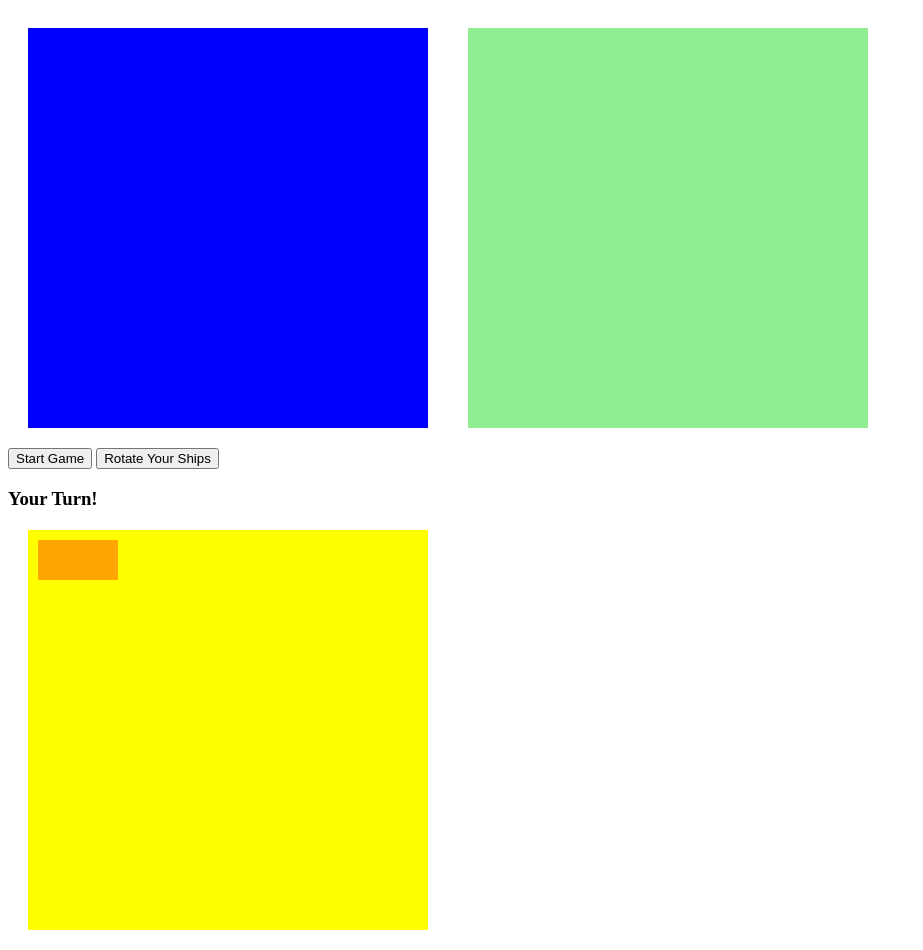
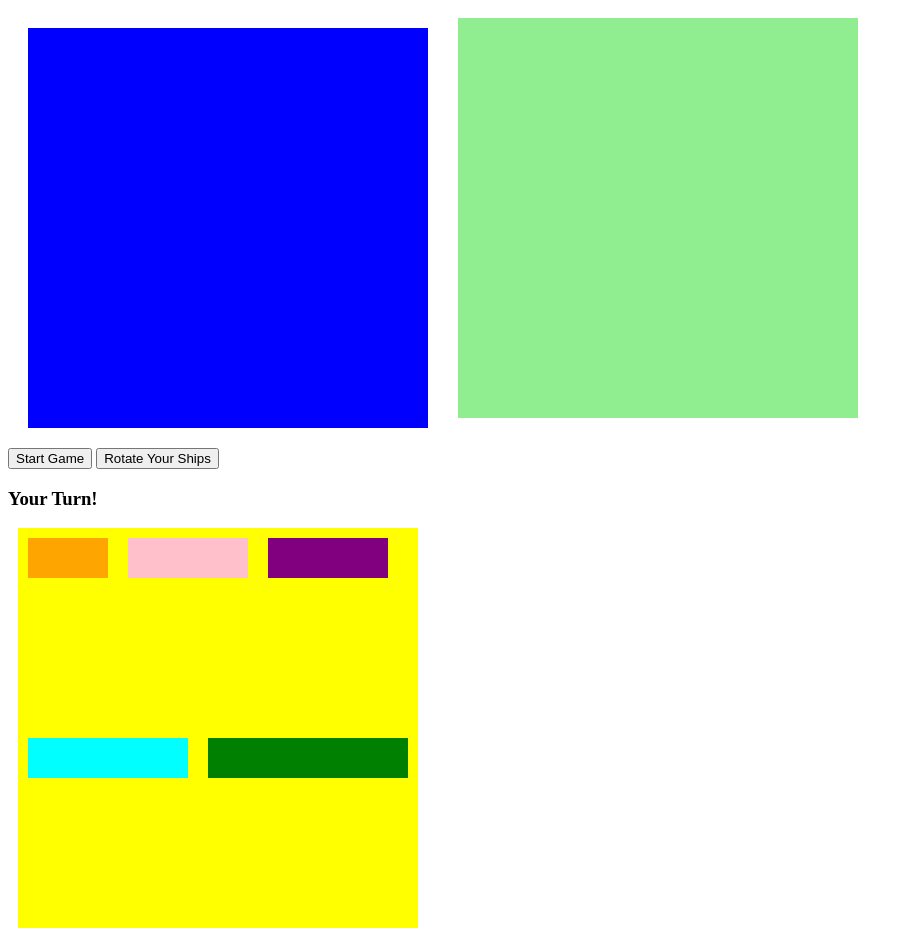
Before and after one commit to haleighspurlock/BATTLESHIPS, a plain HTML site: page index.html in a window 1280 px wide. Shown: the whole page, without its empty margins (0-923 px from the left). Drawn offline with Linux system fonts and the light colour scheme.

Commit message:
started js file with necessary items

```diff
--- a/app.js
+++ b/app.js
@@ -0,0 +1,15 @@
+document.addEventListener('DOMContentLoded', () => {
+    const userGrid = document.querySelector('.grid-user')
+    const computerGrid = document.querySelector('.grid-computer')
+    const displayGrid = document.querySelector('.grid-display')
+    const ships = document.querySelectorAll('.ship')
+    const destroyer = document.querySelector('.destroyer-container')
+    const submarine = document.querySelector('.submarine-container')
+    const cruiser = document.querySelector('.cruiser-container')
+    const battleship = document.querySelector('.battleship-container')
+    const carrier = document.querySelector('.carrier-container')
+    const startButton =  document.querySelector('#start')
+    const rotateButton = doccument.querySelector('#rotate')
+    const turnDisplay = document.querySelector('#whose-turn')
+    const infoDisplay = document.querySelector('#info')
+})
--- a/index.html
+++ b/index.html
@@ -27,6 +27,29 @@
                 <div id='destroyer-0'></div>
                 <div id='destroyer-1'></div>
             </div>
+            <div class='ship submarine-container' draggable='true'>
+                <div id='submarine-0'></div>
+                <div id='submarine-1'></div>
+                <div id='submarine-2'></div>
+            </div>
+            <div class='ship cruiser-container' draggable='true'>
+                <div id='cruiser-0'></div>
+                <div id='cruiser-1'></div>
+                <div id='cruiser-2'></div>
+            </div>
+            <div class='ship battleship-container' draggable='true'>
+                <div id='battleship-0'></div>
+                <div id='battleship-1'></div>
+                <div id='battleship-2'></div>
+                <div id='battleship-3'></div>
+            </div>
+            <div class='ship carrier-container' draggable='true'>
+                <div id='carrier-0'></div>
+                <div id='carrier-1'></div>
+                <div id='carrier-2'></div>
+                <div id='carrier-3'></div>
+                <div id='carrier-4'></div>
+            </div>
         </div>
         </div>
 
--- a/style.css
+++ b/style.css
@@ -22,7 +22,7 @@
     display: flex;
     flex-wrap: wrap;
     background-color: lightgreen;
-    margin: 20px;
+    margin: 10px;
 }
 
 .grid-display {
@@ -31,7 +31,7 @@
     display: flex;
     flex-wrap: wrap;
     background-color: yellow;
-    margin: 20px;
+    margin: 10px;
 }
 
 .destroyer-container{
@@ -42,6 +42,38 @@
     display: flex;
 }
 
+.submarine-container{
+    width: 120px;
+    height: 40px;
+    background-color:pink;
+    margin: 10px;
+    display: flex;
+}
+
+.cruiser-container{
+    width: 120px;
+    height: 40px;
+    background-color:purple;
+    margin: 10px;
+    display: flex;
+}
+
+.battleship-container{
+    width: 160px;
+    height: 40px;
+    background-color:aqua;
+    margin: 10px;
+    display: flex;
+}
+
+.carrier-container{
+    width: 200px;
+    height: 40px;
+    background-color:green;
+    margin: 10px;
+    display: flex;
+}
+
 .ship div {
     width: 40px;
     height: 40px;
```
